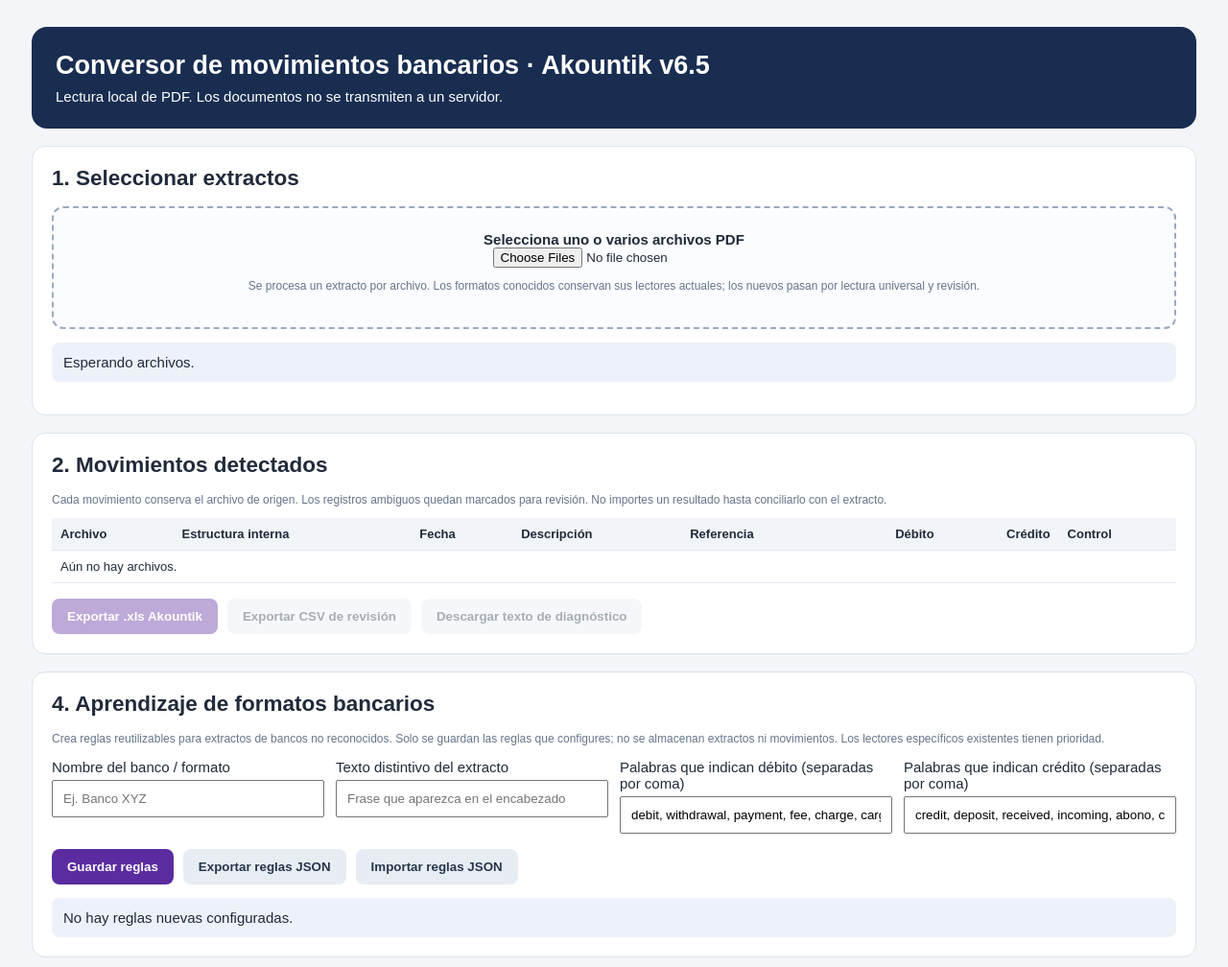
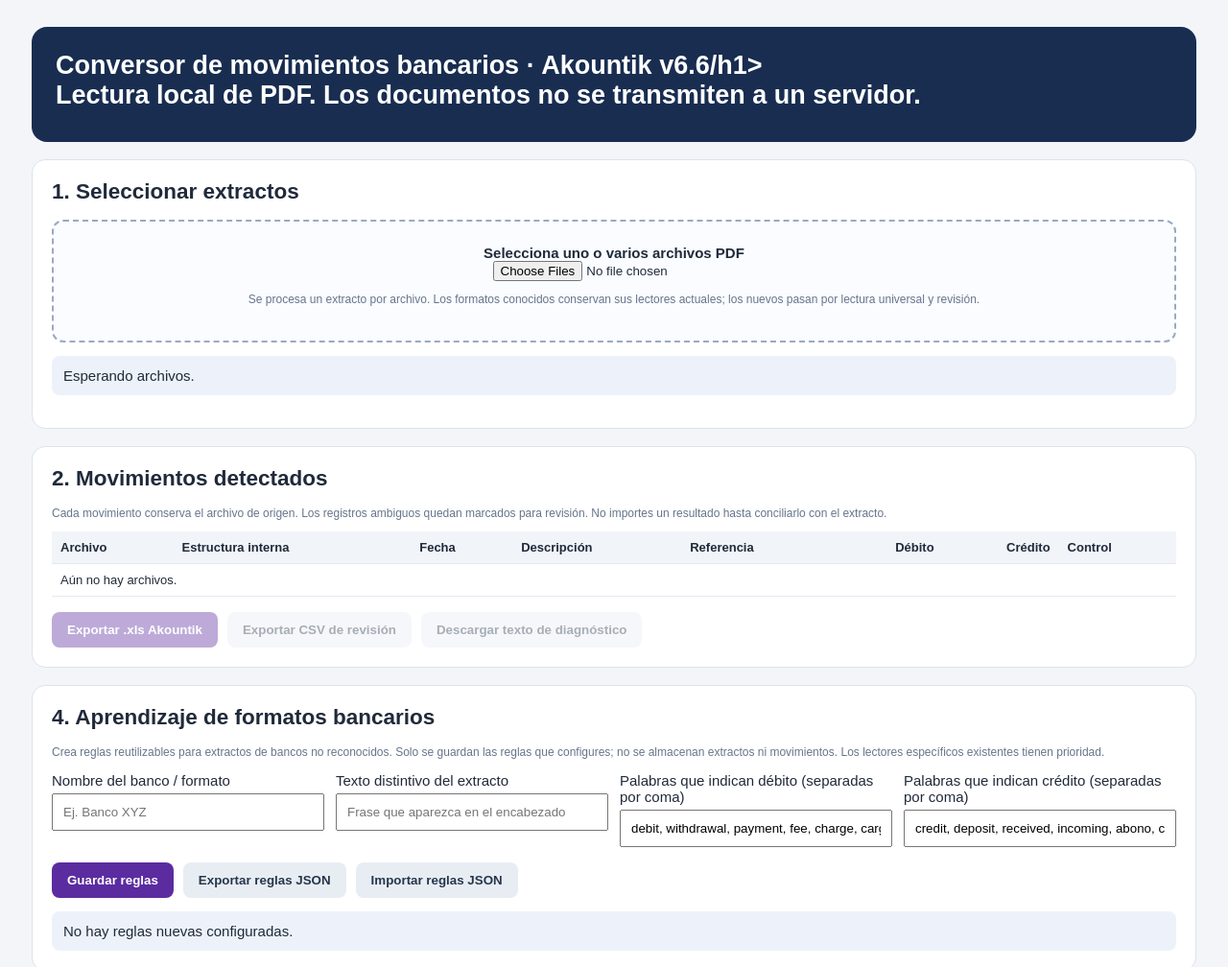
Before and after one commit to GeraldFalla/conversor-akountik, a plain HTML site: page index.html in a window 1280 px wide. Shown: the top 1008 px of the page at 96% size. Drawn offline with Linux system fonts and the light colour scheme; a script that the page names is missing.

Commit message:
Update index.html

```diff
--- a/index.html
+++ b/index.html
@@ -13,7 +13,7 @@ button{background:#5b2ca0;color:#fff;border:0;border-radius:8px;padding:11px 16p
 .small{font-size:12px;color:#66758b}.actions{display:flex;gap:10px;flex-wrap:wrap;margin-top:16px}.tag{display:inline-block;background:#edf0f5;border-radius:20px;padding:4px 8px;font-size:12px}
 footer{color:#66758b;font-size:12px;line-height:1.5;margin:24px 0}
 </style></head><body><div class="wrap">
-<header><h1>Conversor de movimientos bancarios · Akountik v6.5</h1><div>Lectura local de PDF. Los documentos no se transmiten a un servidor.</div></header>
+<header><h1>Conversor de movimientos bancarios · Akountik v6.6/h1><div>Lectura local de PDF. Los documentos no se transmiten a un servidor.</div></header>
 <section class="panel"><h2>1. Seleccionar extractos</h2><div class="drop"><b>Selecciona uno o varios archivos PDF</b><br><input id="files" type="file" accept=".pdf,application/pdf" multiple><p class="small">Se procesa un extracto por archivo. Los formatos conocidos conservan sus lectores actuales; los nuevos pasan por lectura universal y revisión.</p></div>
 <div id="status" class="status">Esperando archivos.</div><div id="metrics" class="grid"></div></section>
 <section class="panel"><h2>2. Movimientos detectados</h2><p class="small">Cada movimiento conserva el archivo de origen. Los registros ambiguos quedan marcados para revisión. No importes un resultado hasta conciliarlo con el extracto.</p>
```
